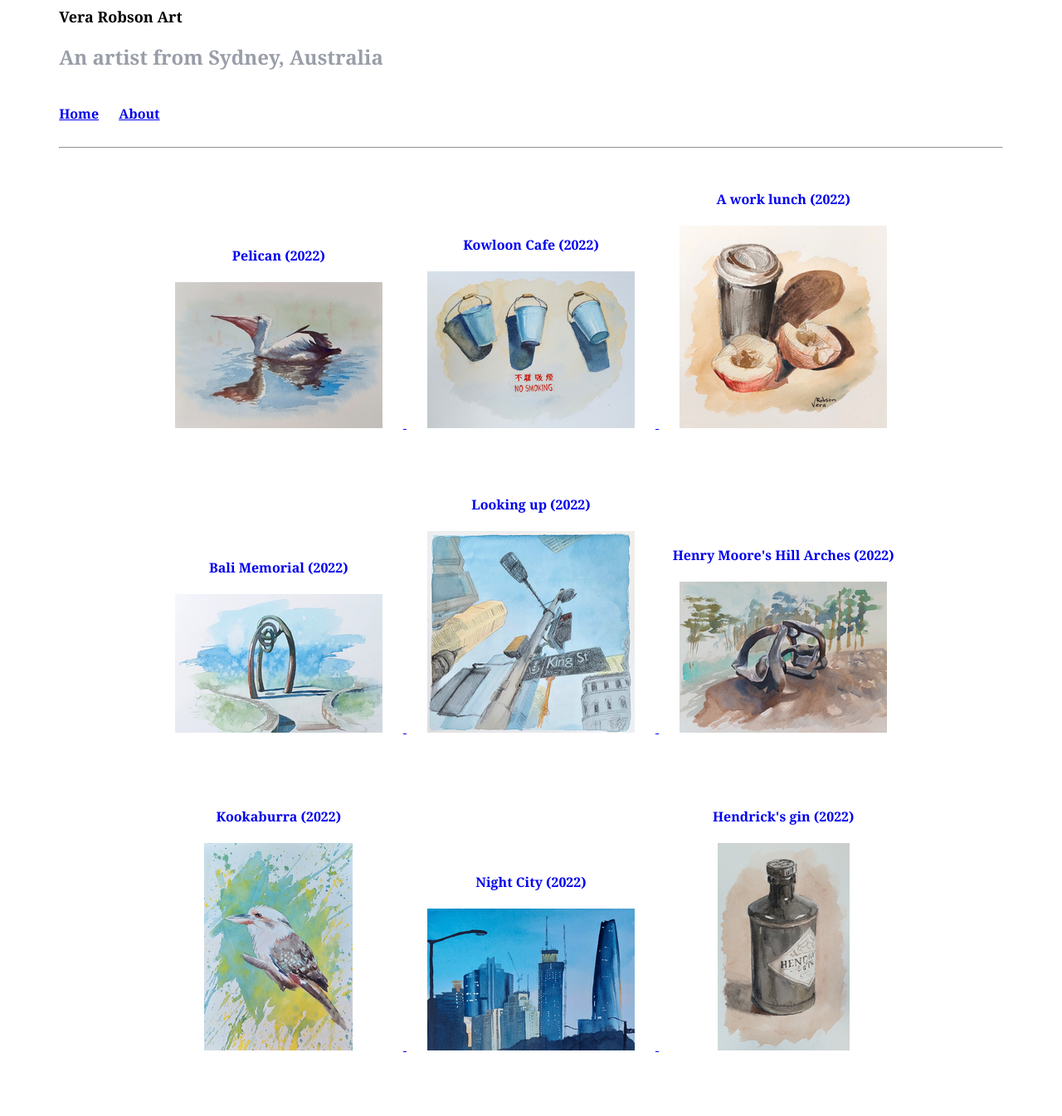
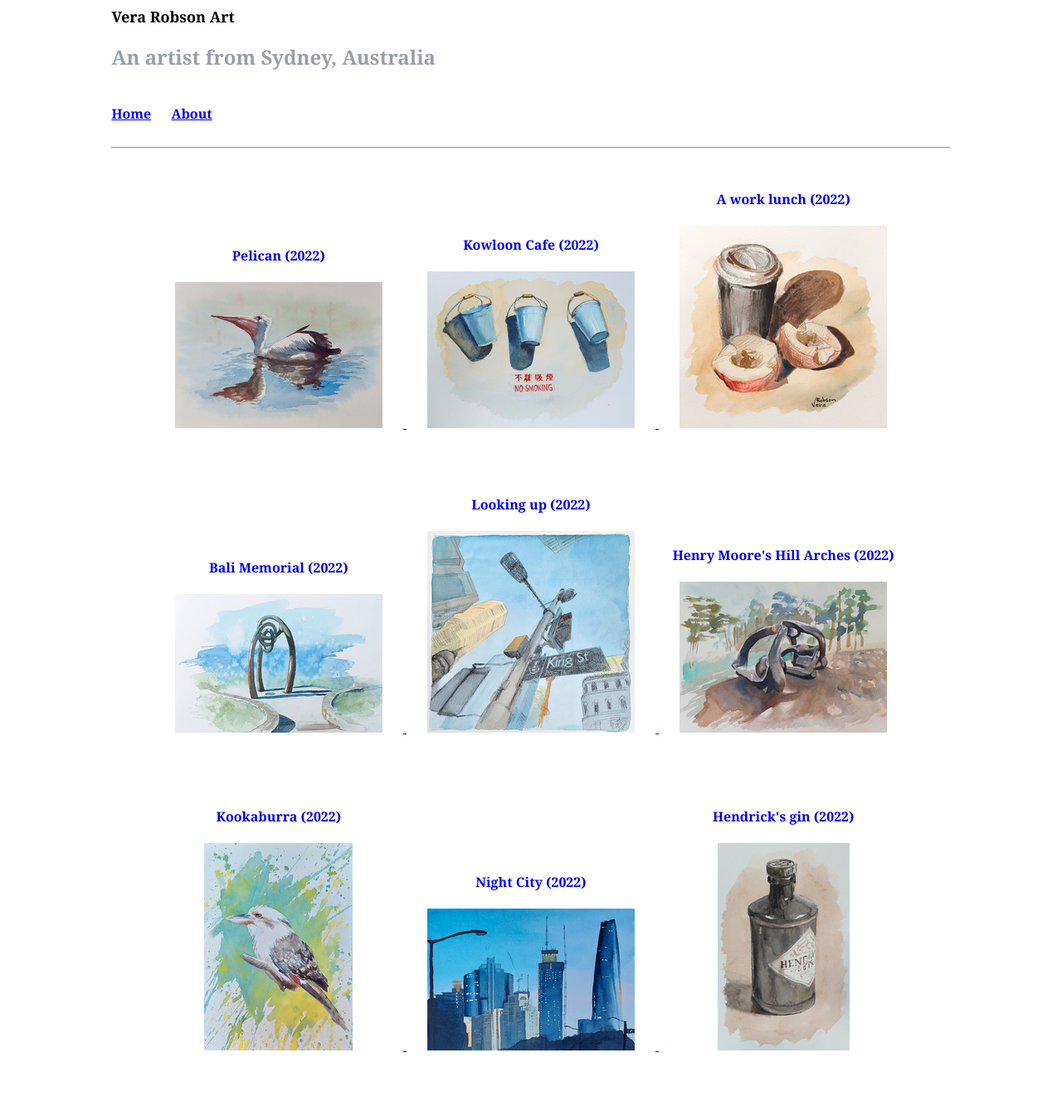
Before and after one commit to verarobsonart/verarobsonart.github.io, a Jekyll site: the page built from test.md, in a window 1280 px wide. Shown: the whole page at 83% size. Built offline with Jekyll 4.4.1, drawn with Linux system fonts in a browser that asks for light colours.

Commit message:
Update styles.css

```diff
--- a/assets/css/styles.css
+++ b/assets/css/styles.css
@@ -5,12 +5,12 @@
 
 @media screen and (min-width: 800px) {
   .containermain {
-    width: 90%;
+    width: 80%;
   }
 }
 
 body {
-  font-family: Georgia;
+  font-family: "Ink Free", Georgia;
 }
 
 .sitetitle {
```
